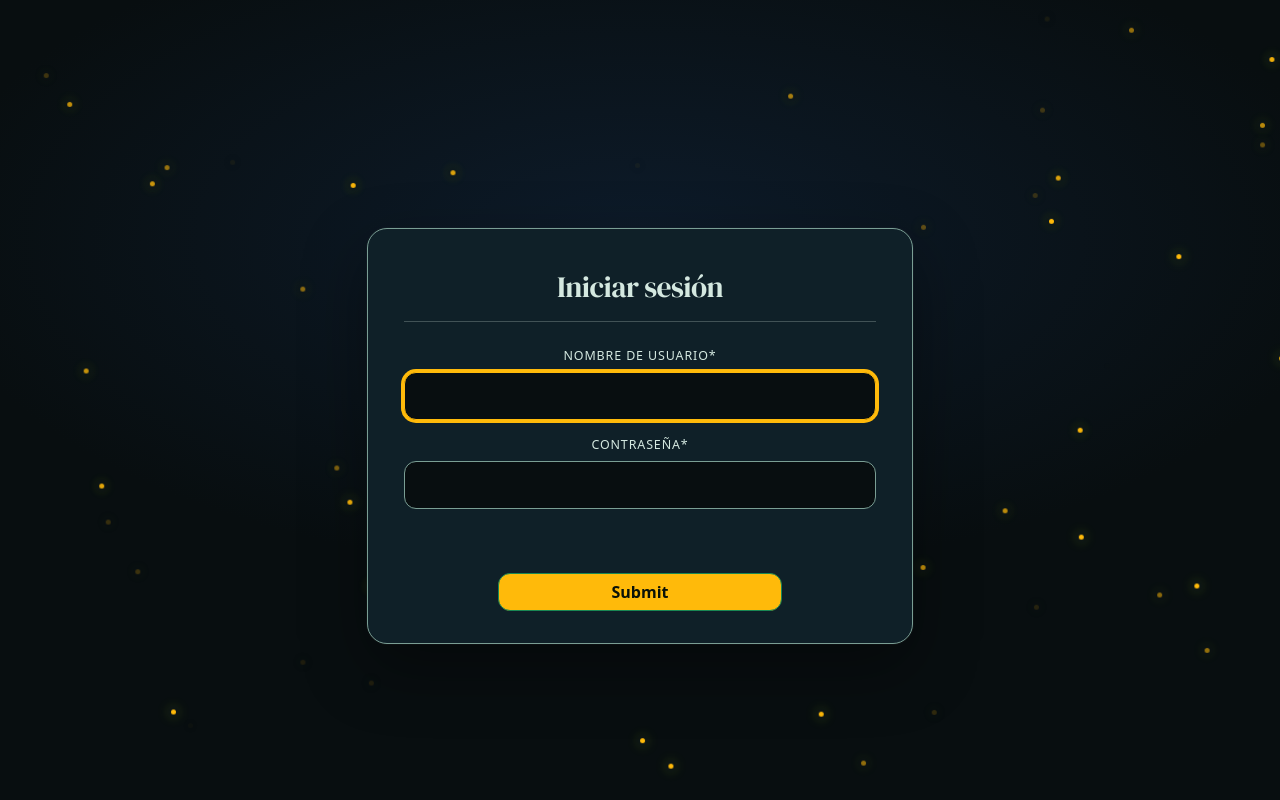
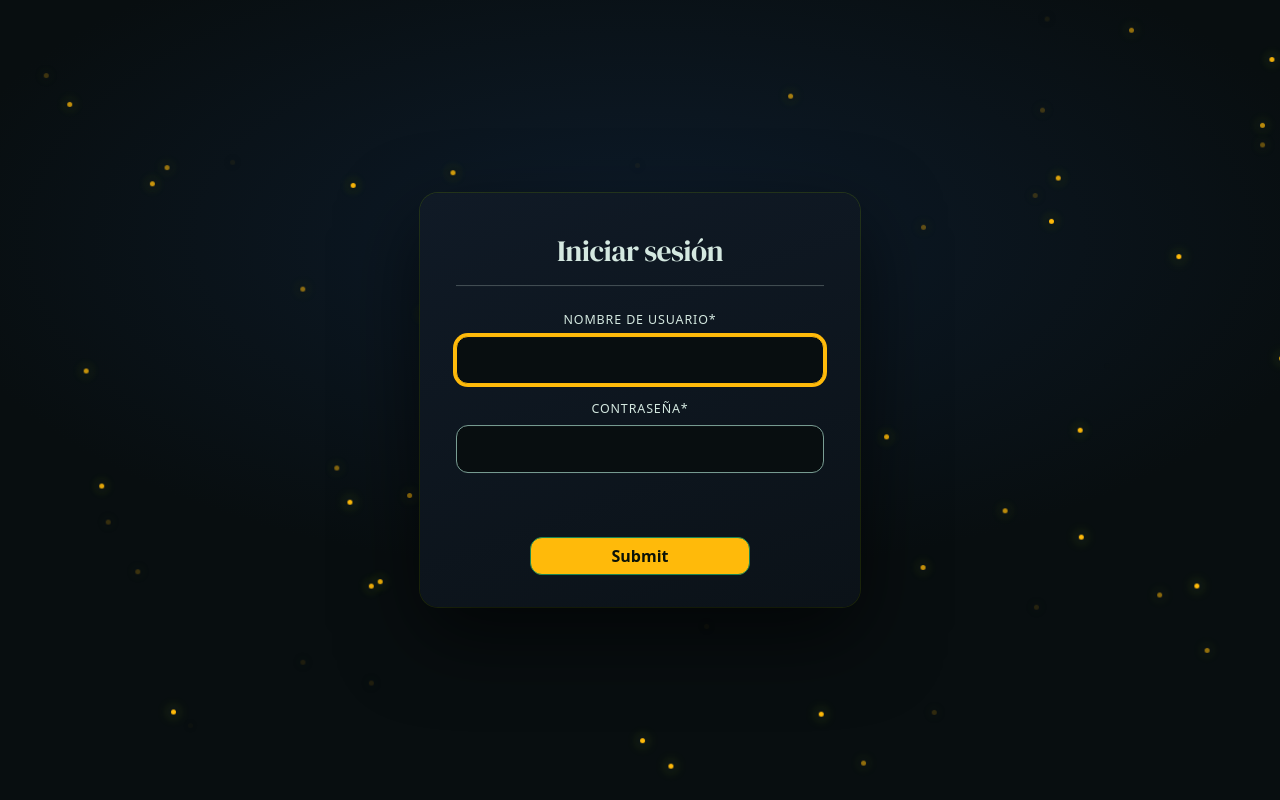
Before and after one commit to Yahir-Hernandez/LambdaSW-Fireflies_project, a Django app: page /login/ in a window 1280 px wide. Run offline with Django 5.2, Linux system fonts and the light colour scheme; some libraries are stand-ins or nearby versions.

Commit message:
Estilización de formularios y ajustes en la estructura HTML de las páginas de inicio de sesión y registro

```diff
--- a/sistema_app/static/css/registro.css
+++ b/sistema_app/static/css/registro.css
@@ -24,15 +24,29 @@
 *, *::before, *::after { box-sizing: border-box; }
 
 .card {
-  background: var(--bg-card);
-  border: 1px solid var(--text-dim);
-  border-radius: 20px;
-  max-height: 1000px;
-  box-shadow:
-    0 0 0 1px #ffffff06,
-    0 24px 64px #00000060;
-  overflow: hidden;
-  animation: slideUp 0.5s cubic-bezier(0.16, 1, 0.3, 1) both;
+  position: fixed;
+  top: 50%;
+  left: 50%;
+  transform: translate(-50%, -50%);
+  margin: 0;
+  border: none;
+  padding: 0;
+  border-radius: 18px;
+  background: linear-gradient(160deg, #101a26 0%, #0b1218 100%);
+  color: #fff;
+  width: min(440px, 92vw);
+  max-height: 90vh;
+  box-shadow: 0 30px 80px rgba(0,0,0,.6), 0 0 0 1px rgba(200,255,0,.15);
+  overflow: visible;
+}
+
+.auth-dialog__title {
+  font-family: 'Inter', sans-serif;
+  font-size: 1.55rem;
+  font-weight: 700;
+  letter-spacing: -0.005em;
+  margin: 0 0 12px;
+  color: #fff;
 }
 
 @keyframes slideUp {
--- a/sistema_app/templates/mapa/mapa.html
+++ b/sistema_app/templates/mapa/mapa.html
@@ -180,6 +180,5 @@
   </div>
 </div>
 <script src="{% static 'script/reservas.js' %}"></script>
-<script src="{% static 'script/luciernagas.js' %}"></script>
 
 {% endblock %}
--- a/sistema_app/templates/registration/login.html
+++ b/sistema_app/templates/registration/login.html
@@ -1,57 +1,80 @@
 {% load static %}
-<!DOCTYPE html>
+<!doctype html>
 <html lang="en">
   <head>
     <title>iniciar sesión</title>
-	<meta charset="utf-8">
-	<meta name="viewport" content="width=device-width, initial-scale=1">
-	<meta http-equiv="X-UA-Compatible" content="ie=edge">
+    <meta charset="utf-8" />
+    <meta name="viewport" content="width=device-width, initial-scale=1" />
+    <meta http-equiv="X-UA-Compatible" content="ie=edge" />
 
     <!-- Bootstrap CSS -->
-	<link href="https://cdn.jsdelivr.net/npm/bootstrap@5.0.2/dist/css/bootstrap.min.css" rel="stylesheet" integrity="sha384-EVSTQN3/azprG1Anm3QDgpJLIm9Nao0Yz1ztcQTwFspd3yD65VohhpuuCOmLASjC" crossorigin="anonymous">
+    <link
+      href="https://cdn.jsdelivr.net/npm/bootstrap@5.0.2/dist/css/bootstrap.min.css"
+      rel="stylesheet"
+      integrity="sha384-EVSTQN3/azprG1Anm3QDgpJLIm9Nao0Yz1ztcQTwFspd3yD65VohhpuuCOmLASjC"
+      crossorigin="anonymous"
+    />
     <!-- Registro CSS -->
 
-	<link rel="stylesheet" href="{% static 'css/home.css' %}">
-	<link rel="stylesheet" href="{% static 'css/registro.css' %}">
-
+    <link rel="stylesheet" href="{% static 'css/home.css' %}" />
+    <link rel="stylesheet" href="{% static 'css/registro.css' %}" />
   </head>
   <body>
     {%load crispy_forms_tags %}
     <section class="hero">
       <div class="hero__stars" aria-hidden="true"></div>
       <div class="hero__fireflies" aria-hidden="true">
-      <span class="ff" style="--dx: 16px; --dy: -20px; --dur: 3.2s; left: 18%; top: 20%;"></span>
-      <span class="ff" style="--dx: -18px; --dy: 14px; --dur: 3.6s; left: 72%; top: 28%;"></span>
-      <span class="ff" style="--dx: 10px; --dy: -16px; --dur: 2.8s; left: 84%; top: 54%;"></span>
-      <span class="ff" style="--dx: -20px; --dy: 10px; --dur: 4.1s; left: 30%; top: 72%;"></span>
-      <span class="ff" style="--dx: 12px; --dy: -14px; --dur: 3.4s; left: 55%; top: 78%;"></span>
-      <span class="ff" style="--dx: -14px; --dy: 18px; --dur: 3.9s; left: 8%; top: 60%;"></span>
+        <span
+          class="ff"
+          style="--dx: 16px; --dy: -20px; --dur: 3.2s; left: 18%; top: 20%"
+        ></span>
+        <span
+          class="ff"
+          style="--dx: -18px; --dy: 14px; --dur: 3.6s; left: 72%; top: 28%"
+        ></span>
+        <span
+          class="ff"
+          style="--dx: 10px; --dy: -16px; --dur: 2.8s; left: 84%; top: 54%"
+        ></span>
+        <span
+          class="ff"
+          style="--dx: -20px; --dy: 10px; --dur: 4.1s; left: 30%; top: 72%"
+        ></span>
+        <span
+          class="ff"
+          style="--dx: 12px; --dy: -14px; --dur: 3.4s; left: 55%; top: 78%"
+        ></span>
+        <span
+          class="ff"
+          style="--dx: -14px; --dy: 18px; --dur: 3.9s; left: 8%; top: 60%"
+        ></span>
       </div>
-	<div class = "container">
-		<br>
-		<br>
-		<br>
+      <div class="container">
+        <br />
+        <br />
+        <br />
         <div class="row">
           <div class="col-12 col-md-6 offset-md-3">
-
             <div class="card">
               <div class="card-body">
-						<h2>Iniciar sesión</h2>
-						<hr>
+                <h2  class="auth-dialog__title">Iniciar sesión</h2>
+                <hr />
                 <form action="" method="post">
+                  {% csrf_token %}
+                  <input type="hidden" name="next" value="{{ next }}" />
+                  {{form | crispy}}
+                  <br />
 
-							{% csrf_token %}
-							<input type="hidden" name="next" value="{{ next }}">
-							{{form | crispy}}
-							<br>
+                  <br />
 
-							<br>
-
-							<input type="submit" name="Ingresar" class="btn btn-success float-right" >
+                  <input
+                    type="submit"
+                    name="Ingresar"
+                    class="btn btn-success float-right"
+                  />
                 </form>
               </div>
             </div>
-
           </div>
         </div>
       </div>
--- a/sistema_app/templates/registration/sign_up.html
+++ b/sistema_app/templates/registration/sign_up.html
@@ -36,7 +36,7 @@
 
 				<div class="card">
 					<div class="card-body">
-						<h2>Registrarse</h2>
+						<h2 class="auth-dialog__title">Registrarse</h2>
 						<hr>
 						<form action="" method="post">
 
```
Lines whose indentation alone changed are shown as unchanged.
